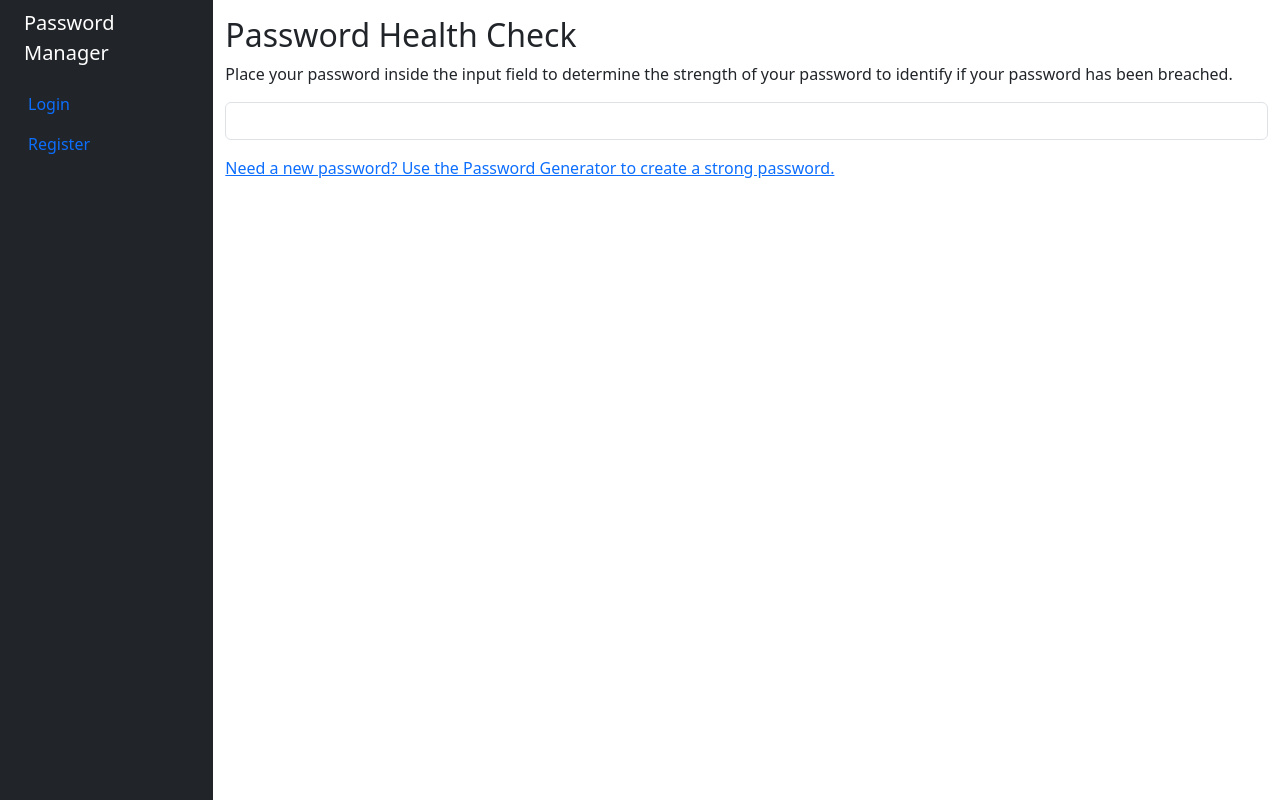
After one commit to nathanpee2006/PassLock, a Django app: page /password-health-check in a window 1280 px wide. The commit adds this page. Run offline with Django 5.2, Linux system fonts and the light colour scheme; some libraries are stand-ins or nearby versions.

Commit message:
Implement password strength meter to password fields via Enzoic library

```diff
--- a/project/password_manager/templates/password_manager/layout.html
+++ b/project/password_manager/templates/password_manager/layout.html
@@ -10,6 +10,7 @@
     <link href="https://cdn.jsdelivr.net/npm/bootstrap-icons@1.11.3/font/bootstrap-icons.min.css" rel="stylesheet">
     <link href="{% static 'password_manager/styles.css' %}" rel="stylesheet">
     <script src="https://cdn.jsdelivr.net/npm/bootstrap@5.3.3/dist/js/bootstrap.bundle.min.js"></script>
+    <script async type="text/javascript" src="https://cdn.enzoic.com/js/enzoic.min.js"></script>
     {% block script %}
     {% endblock %}
 </head>
@@ -70,7 +71,7 @@
                                         </a>
                                 </li>
                                 <li>
-                                    <a href="#" class="nav-link px-0"> <span class="d-none d-sm-inline">Item</span>
+                                    <a href="{% url 'password-health-check' %}" class="nav-link px-0"> <span class="d-none d-sm-inline">Password Health Check</span>
                                         </a>
                                 </li>
                             </ul>
--- /dev/null
+++ b/project/password_manager/templates/password_manager/password-health-check.html
@@ -0,0 +1,17 @@
+{% extends "password_manager/layout.html" %}
+{% load static %}
+
+{% block body %}
+
+    <h2>Password Health Check</h2>
+
+    <p>
+        Place your password inside the input field to determine the strength of your password
+        to identify if your password has been breached.
+    </p>
+
+    <input class="form-control mb-3" type="password" name="password" enz-enable />
+
+    <a href="{% url 'password-generator' %}">Need a new password? Use the Password Generator to create a strong password.</a>
+
+{% endblock %}
--- a/project/password_manager/urls.py
+++ b/project/password_manager/urls.py
@@ -16,5 +16,6 @@ urlpatterns = [
     path("favorite", views.favorite, name="favorite"),
     path("unfavorite", views.unfavorite, name="unfavorite"),
     path("type/<str:type>", views.type, name="type"),
-    path("password-generator", views.password_generator, name="password-generator")
+    path("password-generator", views.password_generator, name="password-generator"),
+    path("password-health-check", views.password_health_check, name="password-health-check")
 ]
--- a/project/password_manager/views.py
+++ b/project/password_manager/views.py
@@ -601,3 +601,9 @@ def password_generator(request):
 
     # GET
     return render(request, "password_manager/password-generator.html")
+
+
+def password_health_check(request):
+
+    # GET
+    return render(request, "password_manager/password-health-check.html")
```
Also changed, not shown: project/password_manager/static/password_manager/index.js (+13 -0 lines), project/db.sqlite3, project/password_manager/static/password_manager/styles.css (line endings or trailing spaces).
